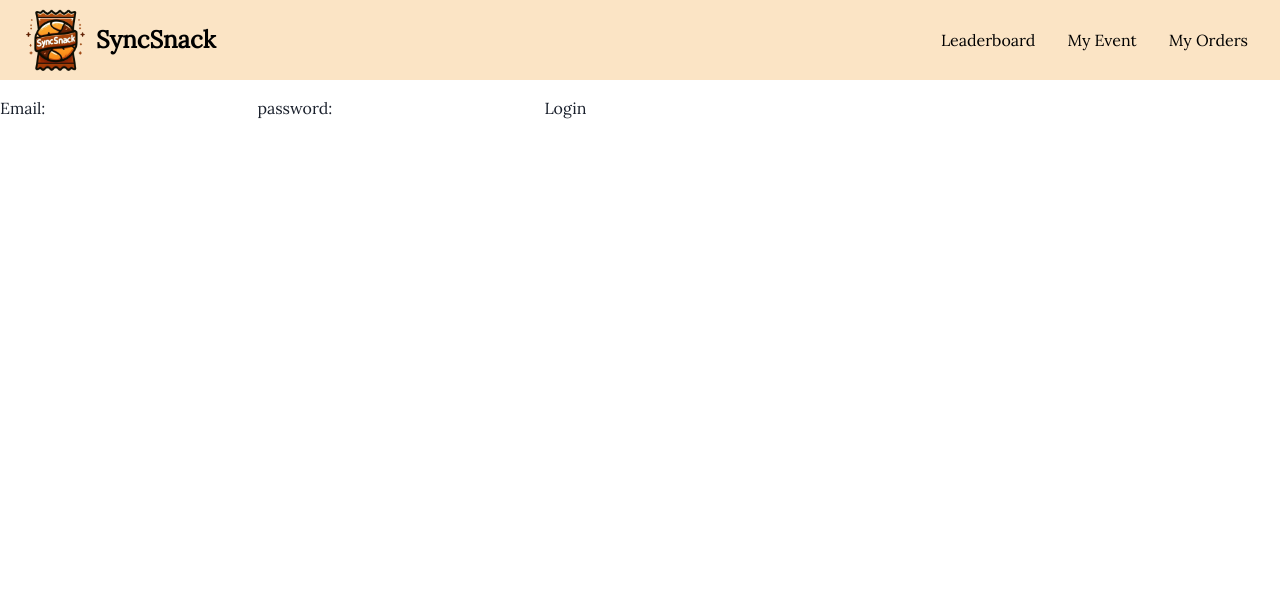
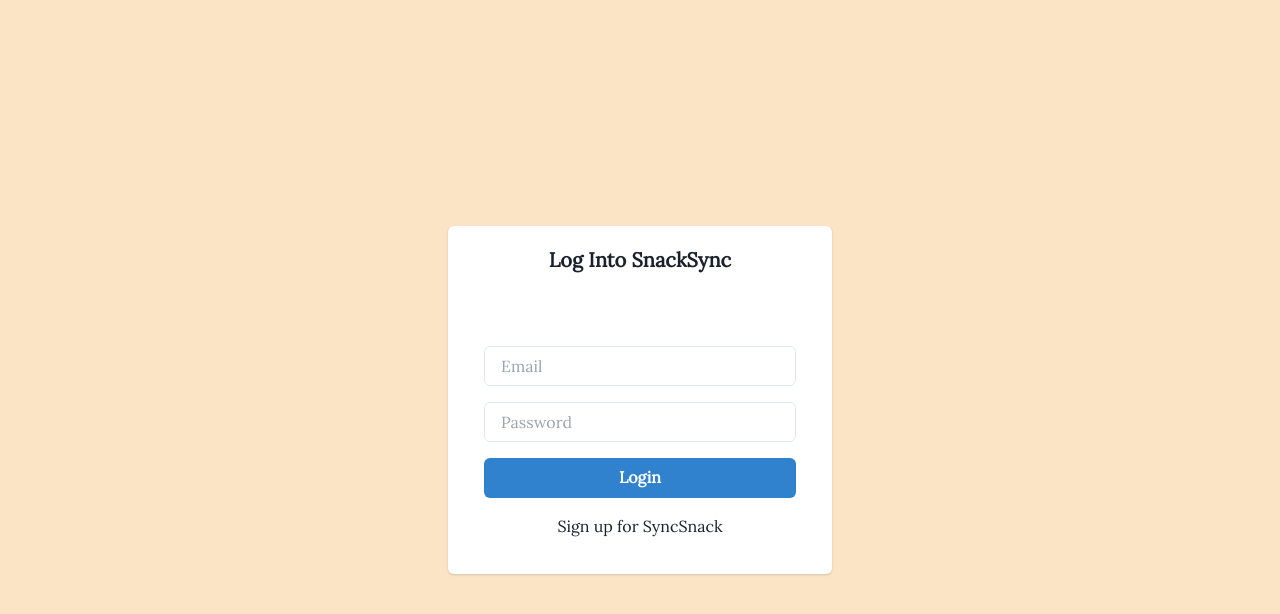
Before and after one commit to simecki123/SyncSnackApp, a Next.js app in the folder sync-snack/: page /login in a window 1280 px wide. Shown: the top 614 px of the page. Built offline with nearby package versions, Linux system fonts and the light colour scheme.

Commit message:
implement first version of /login and server side validation with server actions

```diff
--- /dev/null
+++ b/sync-snack/app/(auth)/login/page.tsx
@@ -0,0 +1,10 @@
+import LoginForm from "@/app/components/login/LoginForm";
+import { Box } from "@chakra-ui/react";
+
+export default function LoginPage() {
+  return (
+    <Box className="flex h-screen items-center justify-center bg-prim-cl">
+      <LoginForm />
+    </Box>
+  )
+}
--- a/sync-snack/app/(main)/login/page.tsx
+++ /dev/null
@@ -1,7 +0,0 @@
-import LoginForm from "@/app/components/login/LoginForm";
-
-export default function LoginPage() {
-  return (
-    <LoginForm />
-  )
-}
--- a/sync-snack/app/actions.ts
+++ b/sync-snack/app/actions.ts
@@ -1,30 +1,40 @@
 'use server'
 
 import { revalidatePath } from "next/cache";
+import { redirect } from "next/navigation";
 import { z } from "zod"
 
-export async function loginUser(formData: FormData) {
-
-  console.log('inside server action..');
+export async function loginUser(prevState: any, formData: FormData) {
 
   const schema = z.object({
     email: z.string().email(),
-    password: z.string(),
+    password: z.string().min(3),
   });
 
-  const data = schema.parse({
+  const validatedFields = schema.safeParse({
     email: formData.get('email'),
     password: formData.get('password'),
   });
 
+  if (!validatedFields.success) {
+    return {
+      errors: validatedFields.error.flatten().fieldErrors,
+      message: 'Please fill out the form',
+    };
+  }
+
   try {
-    // here a we make the post request do the backend
-    fetch(`${process.env.BACKEND_URL}/login`)
+    await fetch(`${process.env.BACKEND_URL}/login`, {
+      method: 'POST',
+      body: JSON.stringify(validatedFields.data),
+      headers: {
+        'Content-Type': 'application/json',
+      },
+    });
 
     revalidatePath('/')
-
-    return { message: 'Logged in user' }
+    redirect('/home')
   } catch (e) {
-    return { message: 'Failed to log in' }
+    return { message: 'Failed to log in', errors: null }
   }
 }
--- a/sync-snack/app/components/login/LoginForm.tsx
+++ b/sync-snack/app/components/login/LoginForm.tsx
@@ -1,32 +1,85 @@
 'use client'
 import { loginUser } from "@/app/actions"
 import { useFormState, useFormStatus } from "react-dom"
+import { Box, Button, ButtonGroup, Card, CardBody, CardHeader, FormLabel, Input, Link, Text } from '@chakra-ui/react'
+import { useActionState } from "react"
 
-const initialState = {
-  message: '',
+const initialState: any = {
+  message: null,
+  errors: null,
 }
 
 export default function LoginForm() {
 
-  // const [state, formAction] = useFormState(loginUser, initialState)
+  const [state, formAction] = useFormState(loginUser, initialState);
+
+  console.log(state)
 
   return (
-    <form action={loginUser}>
-      <label htmlFor="email">Email:</label>
-      <input type="email" id="email" name="email" required />
-      <label htmlFor="password">password:</label>
-      <input type="password" id="password" name="password" required />
-      <SubmitButton />
-    </form>
-
+    <Card className="w-96">
+      <CardHeader>
+        <Box className="flex justify-center items-center">
+          <Text className="font-bold text-xl">Log Into SnackSync</Text>
+        </Box>
+      </CardHeader>
+      <CardBody>
+        <form action={formAction}>
+          <Box className="px-4 py-4">
+            <Box className="my-4">
+              <EmailInput state={state} />
+            </Box>
+            <Box className="my-4">
+              <PasswordInput state={state} />
+            </Box>
+            <Box className="flex justify-center items-center">
+              <SubmitButton />
+            </Box>
+            <Box className="flex justify-center items-center mt-4">
+              <Link href="/register">Sign up for SyncSnack</Link>
+            </Box>
+          </Box>
+        </form>
+      </CardBody>
+    </Card>
   )
 }
 
 function SubmitButton() {
   const { pending } = useFormStatus()
   return (
-    <button type="submit" aria-disabled={pending}>
+    <Button colorScheme='blue' type="submit" aria-disabled={pending}
+      className="w-full">
       Login
-    </button>
+    </Button>
   )
 }
+
+function EmailInput({ state }: { state: any }) {
+  return (
+    <>
+      <Input type="email" id="email" name="email" placeholder="Email" />
+      {state.errors?.email ?
+        state.errors.email.map((error: string) => (
+          <p className="mt-2 text-sm text-red-500" key={error}>
+            {error}
+          </p>
+        )) : null
+      }
+    </>
+  )
+}
+
+function PasswordInput({ state }: { state: any }) {
+  return (
+    <>
+      <Input type="password" id="password" name="password" placeholder="Password" />
+      {state.errors?.password ?
+        state.errors.password.map((error: string) => (
+          <p className="mt-2 text-sm text-red-500" key={error}>
+            {error}
+          </p>
+        )) : null
+      }
+    </>
+  )
+}
```
